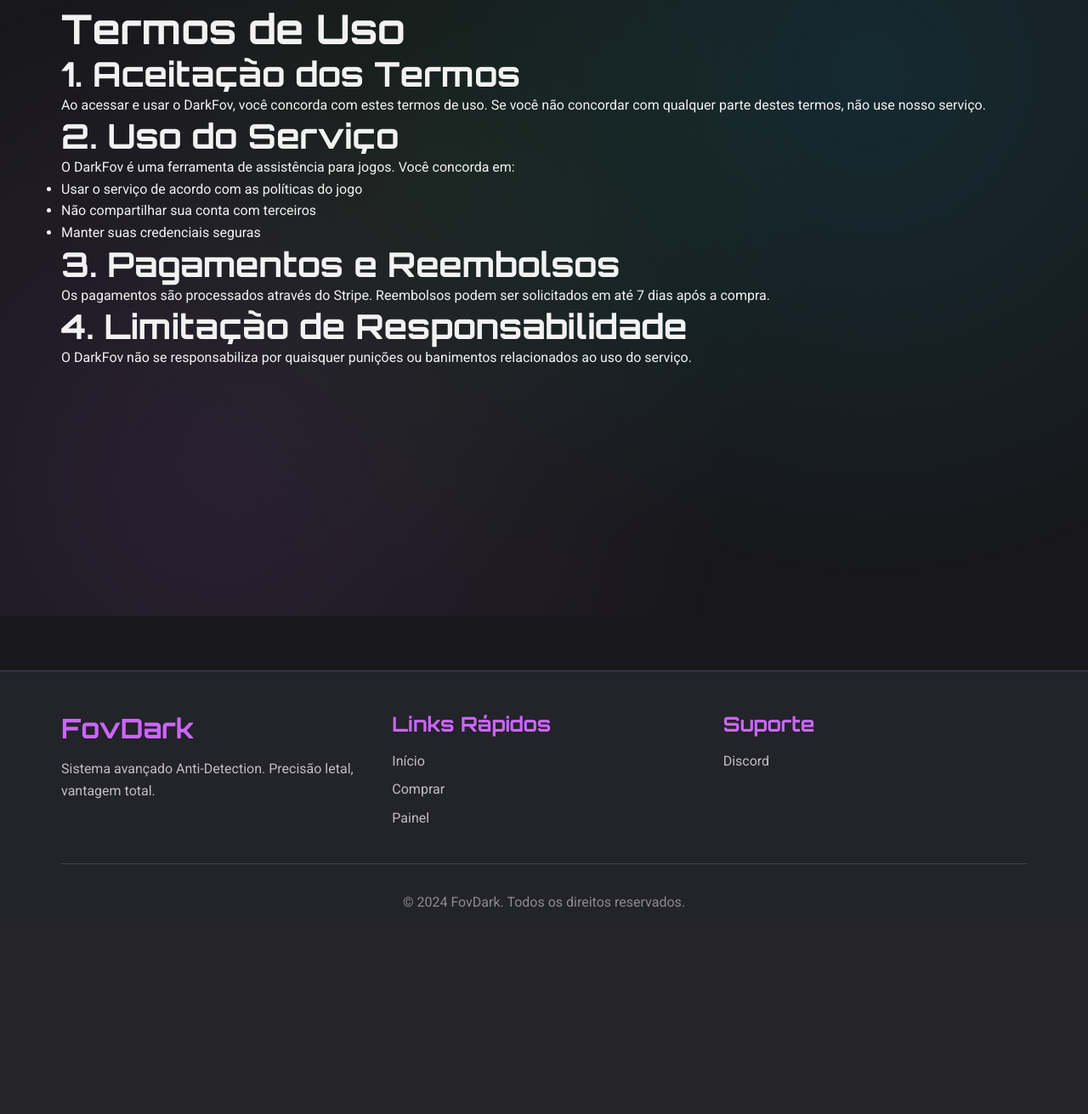
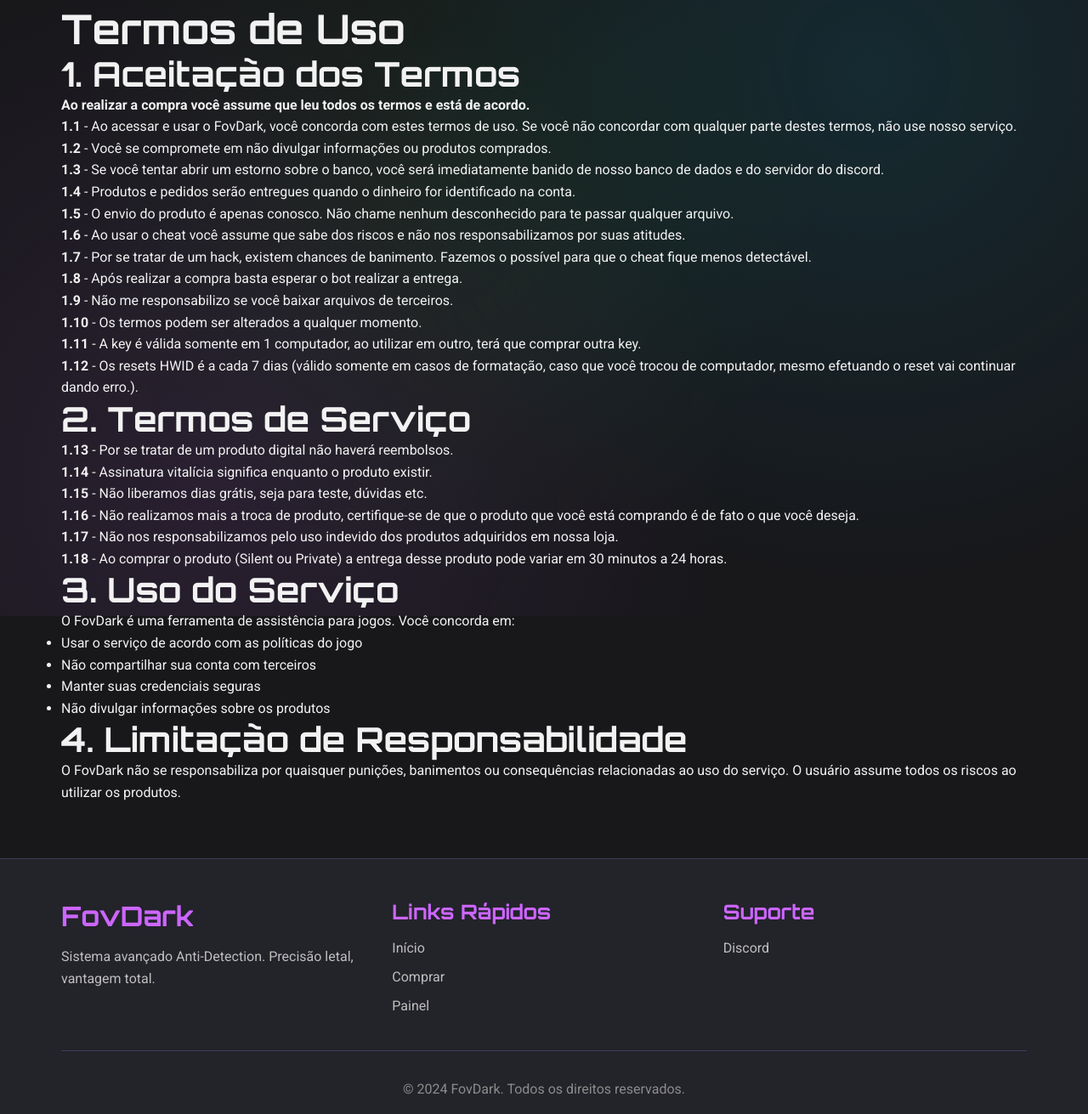
Before and after one commit to lsalles102/FovDark3, a FastAPI app: page /terms in a window 1280 px wide. Shown: the part 75-1386 px from the top of the page at 85% size. Before the commit the page ends 1143 px from the top, so only its background shows below. Run offline with FastAPI, Linux system fonts and the light colour scheme; data that the repository does not hold is empty.

Commit message:
Assistant checkpoint: Updated terms of use with comprehensive conditions
Assistant generated file changes:
- templates/terms.html: Add comprehensive terms and conditions

---

User prompt:

adcione aos termos de uso /  Ao realizar a compra você assume que leu todos os termos e está de acordo.
1.2 - Você se compromete em não divulgar informações ou produtos comprados.
1.3 - Se você tentar abrir um estorno sobre o banco, você será imediatamente banido de nosso banco de dados e do servidor do discord.
1.4 - Produtos e pedidos serão entregues quando o dinheiro for identificado na conta.
1.5 - O envio do produto é apenas conosco. Não chame nenhum desconhecido para te passar qualquer arquivo.
1.6 - Ao usar o cheat você assume que sabe dos riscos e não nos responsabilizamos por suas atitudes.
1.7 - Por se tratar de um hack, existem chances de banimento. Fazemos o possível para que o cheat fique menos detectável.
1.8 - Após realizar a compra basta esperar o bot realizar a entrega.
1.9 - Não me responsabilizo se você baixar arquivos de terceiros.
1.10 - Os termos podem ser alterados a qualquer momento.
1.11 - A key é válida somente em 1 computador, ao utilizar em outro, terá que comprar outra key.
1.12 - Os resets HWID é a cada 7 dias (válido somente em casos de formatação, caso que você trocou de computador, mesmo efetuando o reset vai continuar dando erro.) .

Termos de serviço.

1.13 - Por se tratar de um produto digital não haverá reembolsos.
1.14 - Assinatura vitalícia significa enquanto o produto existir.
1.15 - Não liberamos dias grátis, seja para teste, duvidas etc.
1.16 - Não realizamos mais a troca de produto, certifique-se de que o produto que voce esta comprar é de fato o que voce deseja.
1.17 - Não nos responsabilizamos pelo uso indevido dos produtos adquiridos em nossa loja
1.18 - Ao comprar o produto ( Silent ou Private ) a entregue desse produto pode variar em 30 minutos a 24 horas.

Replit-Commit-Author: Assistant
Replit-Commit-Session-Id: 54d83063-e17c-4aca-af9d-a1cf3062bc14

```diff
--- a/templates/terms.html
+++ b/templates/terms.html
@@ -1,7 +1,7 @@
 
 {% extends "base.html" %}
 
-{% block title %}Termos de Uso - DarkFov{% endblock %}
+{% block title %}Termos de Uso - FovDark{% endblock %}
 
 {% block content %}
 <section class="legal-section">
@@ -9,21 +9,57 @@
         <h1>Termos de Uso</h1>
         <div class="legal-content">
             <h2>1. Aceitação dos Termos</h2>
-            <p>Ao acessar e usar o DarkFov, você concorda com estes termos de uso. Se você não concordar com qualquer parte destes termos, não use nosso serviço.</p>
+            <p><strong>Ao realizar a compra você assume que leu todos os termos e está de acordo.</strong></p>
 
-            <h2>2. Uso do Serviço</h2>
-            <p>O DarkFov é uma ferramenta de assistência para jogos. Você concorda em:</p>
+            <p><strong>1.1</strong> - Ao acessar e usar o FovDark, você concorda com estes termos de uso. Se você não concordar com qualquer parte destes termos, não use nosso serviço.</p>
+
+            <p><strong>1.2</strong> - Você se compromete em não divulgar informações ou produtos comprados.</p>
+
+            <p><strong>1.3</strong> - Se você tentar abrir um estorno sobre o banco, você será imediatamente banido de nosso banco de dados e do servidor do discord.</p>
+
+            <p><strong>1.4</strong> - Produtos e pedidos serão entregues quando o dinheiro for identificado na conta.</p>
+
+            <p><strong>1.5</strong> - O envio do produto é apenas conosco. Não chame nenhum desconhecido para te passar qualquer arquivo.</p>
+
+            <p><strong>1.6</strong> - Ao usar o cheat você assume que sabe dos riscos e não nos responsabilizamos por suas atitudes.</p>
+
+            <p><strong>1.7</strong> - Por se tratar de um hack, existem chances de banimento. Fazemos o possível para que o cheat fique menos detectável.</p>
+
+            <p><strong>1.8</strong> - Após realizar a compra basta esperar o bot realizar a entrega.</p>
+
+            <p><strong>1.9</strong> - Não me responsabilizo se você baixar arquivos de terceiros.</p>
+
+            <p><strong>1.10</strong> - Os termos podem ser alterados a qualquer momento.</p>
+
+            <p><strong>1.11</strong> - A key é válida somente em 1 computador, ao utilizar em outro, terá que comprar outra key.</p>
+
+            <p><strong>1.12</strong> - Os resets HWID é a cada 7 dias (válido somente em casos de formatação, caso que você trocou de computador, mesmo efetuando o reset vai continuar dando erro.).</p>
+
+            <h2>2. Termos de Serviço</h2>
+
+            <p><strong>1.13</strong> - Por se tratar de um produto digital não haverá reembolsos.</p>
+
+            <p><strong>1.14</strong> - Assinatura vitalícia significa enquanto o produto existir.</p>
+
+            <p><strong>1.15</strong> - Não liberamos dias grátis, seja para teste, dúvidas etc.</p>
+
+            <p><strong>1.16</strong> - Não realizamos mais a troca de produto, certifique-se de que o produto que você está comprando é de fato o que você deseja.</p>
+
+            <p><strong>1.17</strong> - Não nos responsabilizamos pelo uso indevido dos produtos adquiridos em nossa loja.</p>
+
+            <p><strong>1.18</strong> - Ao comprar o produto (Silent ou Private) a entrega desse produto pode variar em 30 minutos a 24 horas.</p>
+
+            <h2>3. Uso do Serviço</h2>
+            <p>O FovDark é uma ferramenta de assistência para jogos. Você concorda em:</p>
             <ul>
                 <li>Usar o serviço de acordo com as políticas do jogo</li>
                 <li>Não compartilhar sua conta com terceiros</li>
                 <li>Manter suas credenciais seguras</li>
+                <li>Não divulgar informações sobre os produtos</li>
             </ul>
 
-            <h2>3. Pagamentos e Reembolsos</h2>
-            <p>Os pagamentos são processados através do Stripe. Reembolsos podem ser solicitados em até 7 dias após a compra.</p>
-
             <h2>4. Limitação de Responsabilidade</h2>
-            <p>O DarkFov não se responsabiliza por quaisquer punições ou banimentos relacionados ao uso do serviço.</p>
+            <p>O FovDark não se responsabiliza por quaisquer punições, banimentos ou consequências relacionadas ao uso do serviço. O usuário assume todos os riscos ao utilizar os produtos.</p>
         </div>
     </div>
 </section>
```
